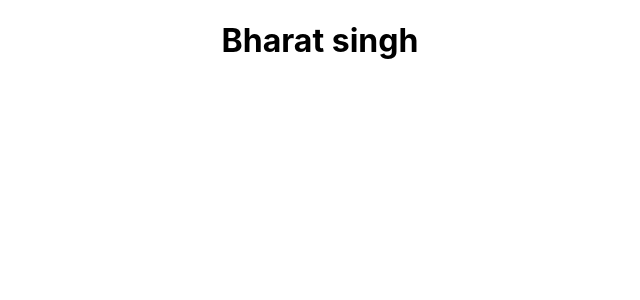
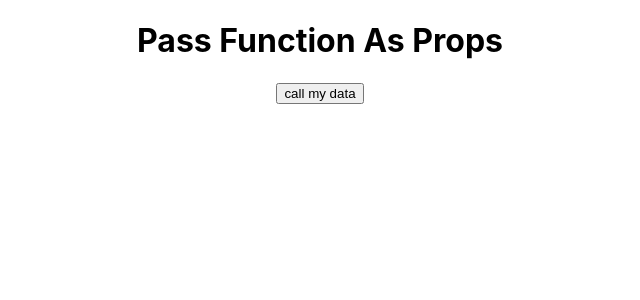
Before and after one commit to nishantsingh345/react-practice, a React (Create React App) app: page / in a window 1280 px wide. Shown: the top 300 px of the page, without its empty margins (320-960 px from the left). Built offline with nearby package versions, Linux system fonts and the light colour scheme.

Commit message:
add paass function as props

```diff
--- a/src/App.js
+++ b/src/App.js
@@ -6,6 +6,7 @@ import PrintInput from "./components/PrintInput";
 import HideandShow from "./components/HideandShow";
 import Form from "./components/Form";
 import Conditinoal from "./components/Conditinoal";
+import PassfuncProps from "./components/PassfuncProps";
 
 function App() {
   const [name, setNmae] = useState("Nishant");
@@ -13,10 +14,14 @@ function App() {
   function changename() {
     setNmae("Rajnish singh");
   }
+  function aleet() {
+    alert("Rajnish singh");
+  }
 
   return (
     <div className="App">
-      <Conditinoal />
+      <PassfuncProps data={aleet} />
+      {/* <Conditinoal /> */}
       {/* <Form />
       <HideandShow />
       <States />
--- a/src/components/Conditinoal.js
+++ b/src/components/Conditinoal.js
@@ -1,7 +1,7 @@
 import React, { useState } from "react";
 
 const Conditinoal = () => {
-  const [login, setLogin] = useState(false);
+  const [login, setLogin] = useState(true);
 
   return <div>{login ? <h1>Nishant singh</h1> : <h1>Bharat singh</h1>}</div>;
 
--- /dev/null
+++ b/src/components/PassfuncProps.js
@@ -0,0 +1,18 @@
+import React from "react";
+
+const PassfuncProps = (props) => {
+  return (
+    <div>
+      <h1>Pass Function As Props</h1>
+      <button
+        onClick={() => {
+          props.data();
+        }}
+      >
+        call my data
+      </button>
+    </div>
+  );
+};
+
+export default PassfuncProps;
```
